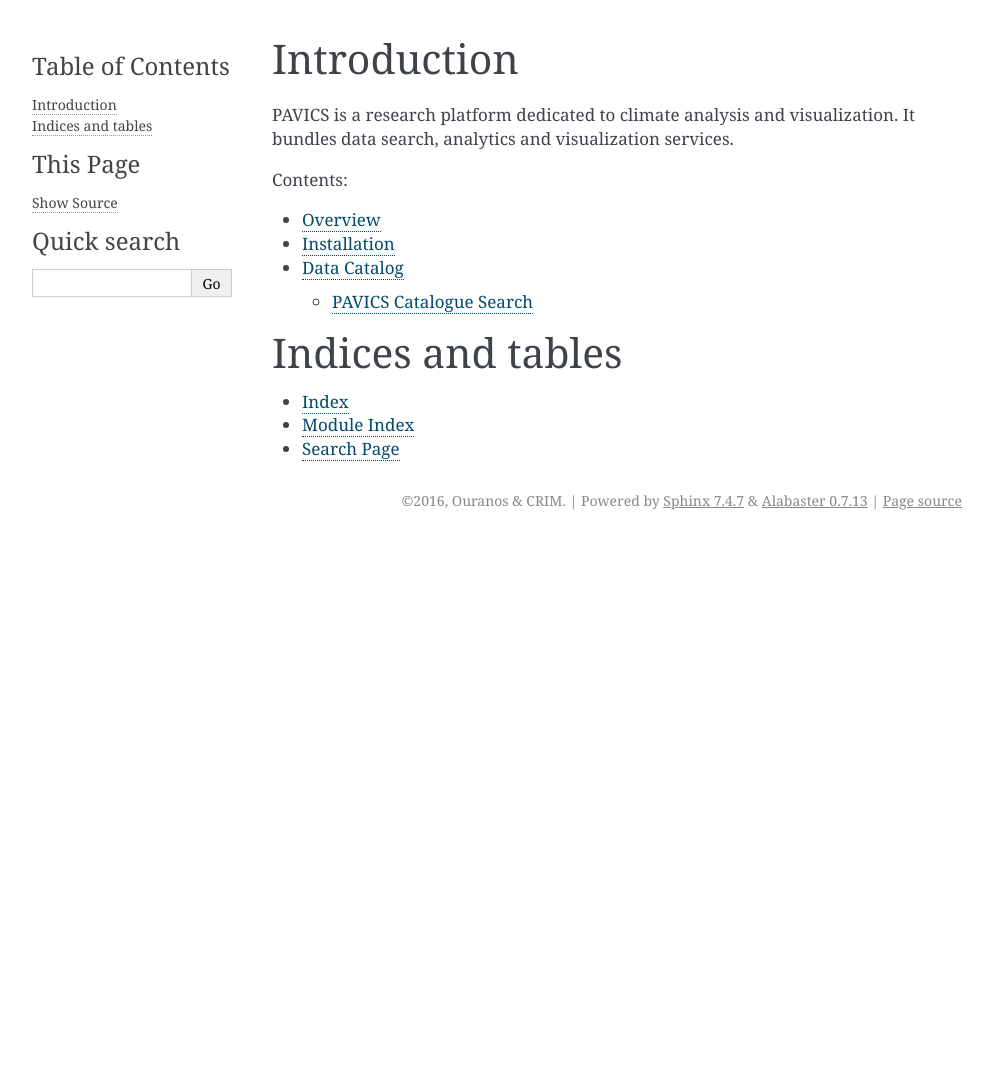
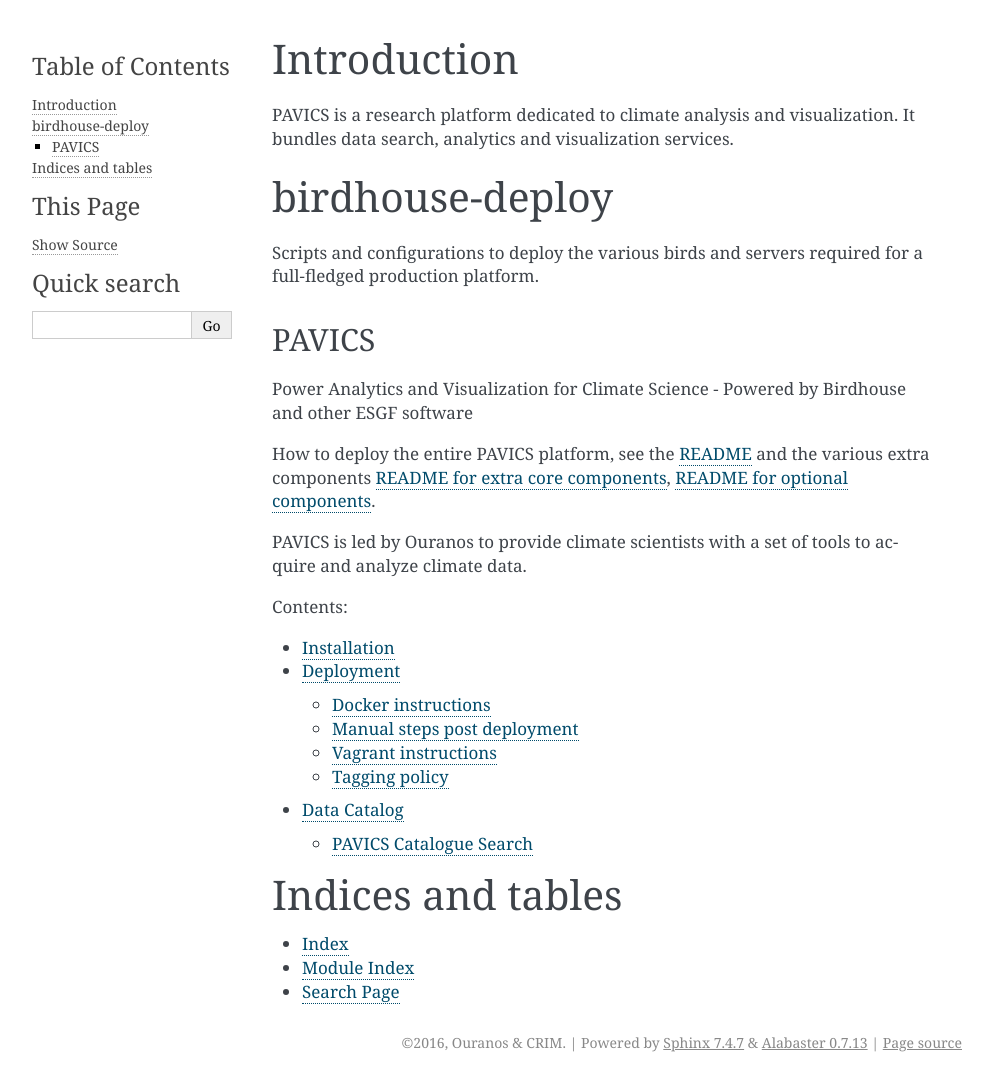
Before and after one commit to bird-house/birdhouse-deploy, a Sphinx documentation site: the page built from docs/source/index.rst, in a window 1280 px wide. Shown: the whole page, without its empty margins (148-1141 px from the left). Built offline with Sphinx 7.4.7, drawn with Linux system fonts in a browser that asks for light colours; before the commit the page ends 900 px from its top, so only the background shows below that.

Commit message:
convert READMEs to rst, merge front matter information, add deployment docs, remove overview

```diff
--- /dev/null
+++ b/README.rst
@@ -0,0 +1,20 @@
+birdhouse-deploy
+================
+
+Scripts and configurations to deploy the various birds and servers required
+for a full-fledged production platform.
+
+..
+    .. image:: https://readthedocs.org/projects/birdhouse-deploy/badge/?version=latest
+        :target: https://birdhouse-deploy.readthedocs.io/en/latest/?badge=latest
+        :alt: Documentation Status
+
+PAVICS
+------
+
+Power Analytics and Visualization for Climate Science - Powered by Birdhouse and other ESGF software
+
+How to deploy the entire PAVICS platform, see the
+`README <birdhouse/README.md>`_ and the various extra components
+`README for extra core components <birdhouse/components/README.rst>`_\ ,
+`README for optional components <birdhouse/optional-components/README.md>`_.
--- /dev/null
+++ b/docs/source/deployment.rst
@@ -0,0 +1,4 @@
+Deployment
+==========
+
+.. include:: ../../birdhouse/README.rst
--- a/docs/source/index.rst
+++ b/docs/source/index.rst
@@ -9,15 +9,17 @@
 PAVICS is a research platform dedicated to climate analysis and visualization. It bundles
 data search, analytics and visualization services.
 
+.. include:: ../../README.rst
 
+PAVICS is led by Ouranos to provide climate scientists with a set of tools to acquire and analyze climate data.
 
 Contents:
 
 .. toctree::
    :maxdepth: 2
 
-   overview
    installation
+   deployment
    data_catalog
 
 
--- a/docs/source/overview.rst
+++ /dev/null
@@ -1,5 +0,0 @@
-Overview
-========
-
-PAVICS is a project led by Ouranos to provide climate scientists with a
-set of tools to acquire and analyze climate data.
```
Also changed, not shown: README.md (deleted, +0 -13 lines), birdhouse/README.md (deleted), birdhouse/README.rst (added).
